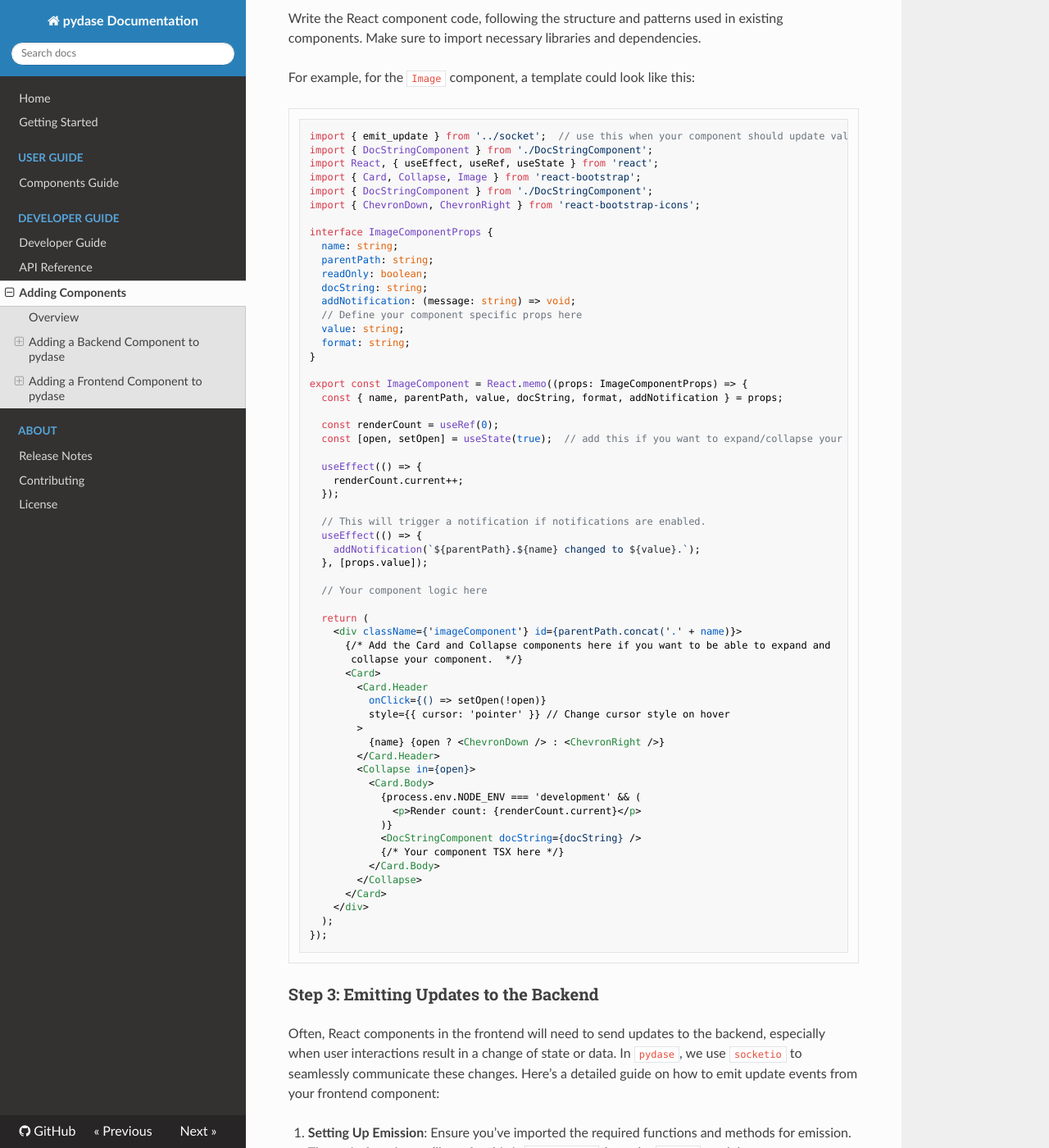
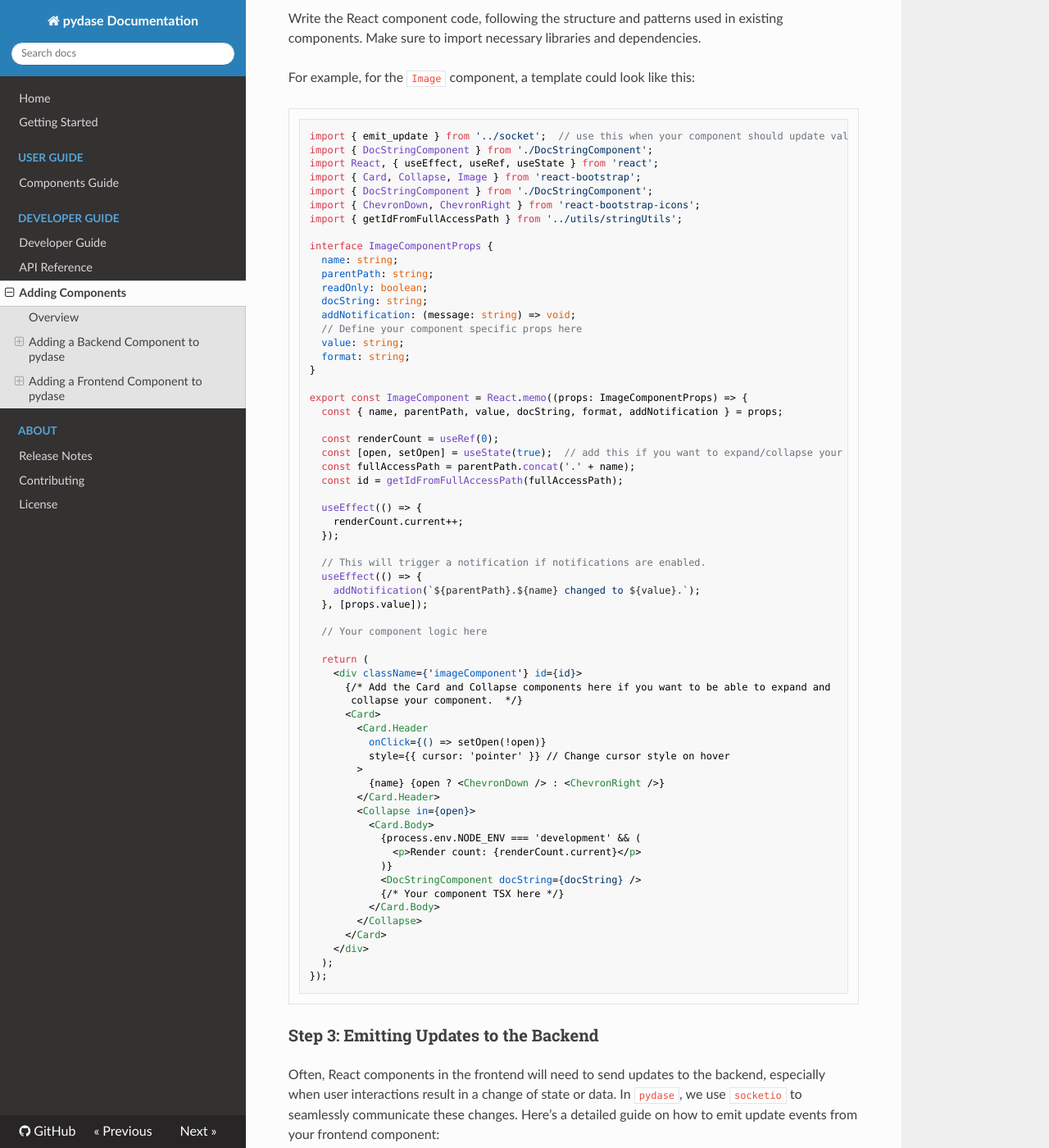
Before and after one commit to tiqi-group/pydase, an MkDocs documentation site: the page built from docs/dev-guide/Adding_Components.md, in a window 1280 px wide and 1400 px high, scrolled down 2686 px. Shown: the whole window at 82% size. Built offline with MkDocs 1.6.1, drawn with Linux system fonts in a browser that asks for light colours; nearby versions of some CDN libraries.

Commit message:
docs: updating Adding_Components description

```diff
--- a/docs/dev-guide/Adding_Components.md
+++ b/docs/dev-guide/Adding_Components.md
@@ -113,6 +113,7 @@ import React, { useEffect, useRef, useState } from 'react';
 import { Card, Collapse, Image } from 'react-bootstrap';
 import { DocStringComponent } from './DocStringComponent';
 import { ChevronDown, ChevronRight } from 'react-bootstrap-icons';
+import { getIdFromFullAccessPath } from '../utils/stringUtils';
 
 interface ImageComponentProps {
   name: string;
@@ -130,6 +131,8 @@ export const ImageComponent = React.memo((props: ImageComponentProps) => {
 
   const renderCount = useRef(0);
   const [open, setOpen] = useState(true);  // add this if you want to expand/collapse your component
+  const fullAccessPath = parentPath.concat('.' + name);
+  const id = getIdFromFullAccessPath(fullAccessPath);
 
   useEffect(() => {
     renderCount.current++;
@@ -143,7 +146,7 @@ export const ImageComponent = React.memo((props: ImageComponentProps) => {
   // Your component logic here
 
   return (
-    <div className={'imageComponent'} id={parentPath.concat('.' + name)}>
+    <div className={'imageComponent'} id={id}>
       {/* Add the Card and Collapse components here if you want to be able to expand and
        collapse your component.  */}
       <Card>
```
